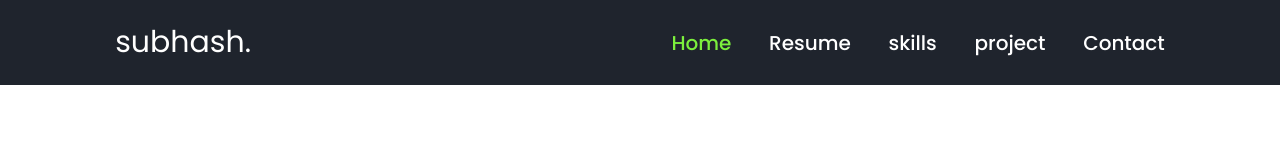
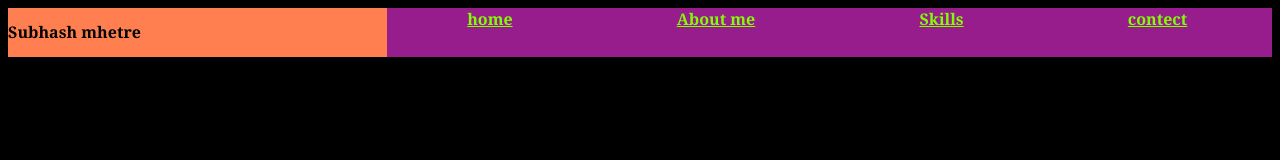
Before and after one commit to SubhashCode369/portfolio, a plain HTML site: page index.html in a window 1280 px wide. Drawn offline with Linux system fonts and the light colour scheme.

Commit message:
added more file
added more file

```diff
--- a/index.html
+++ b/index.html
@@ -14,22 +14,26 @@
 
 <body>
 
-    <header>
-        <a href="#" class="logo">subhash.</a>
-        <nav>
-            <a href="#" class="active">Home</a>
-            <a href="#">Resume</a>
-            <a href="#">skills</a>
-            <a href="#">project</a>
-            <a href="#">Contact</a>
+    <div class="main">
+
+        <nav class="nav">
+            <div class="nav_part1">
+              <h1>Subhash mhetre</h1>
+            </div>
+            <div class="nav_part2">
+                <a href="">home</a>
+                <a href="">About me</a>
+                <a href="">Skills</a>
+                <a href="">contect</a>
+            </div>
         </nav>
-    </header>
-    <main>
 
-    </main>
-    <footer>
 
-    </footer>
+
+    </div>
+
+
+
     <script src="script.js"></script>
 </body>
 
--- a/style.css
+++ b/style.css
@@ -1,58 +1,42 @@
-@import url('https://fonts.googleapis.com/css2?family=Poppins:wght@400;500;700&display=swap');
+html {
 
-* {
-    margin: 0%;
-    padding: 0%;
+    font-family: Georgia, 'Times New Roman', Times, serif;
     box-sizing: border-box;
-    text-decoration: none;
-    border: none;
-    outline: none;
-    font-family: "Poppins", sans-serif;
+    background: rgb(0, 0, 0);
 }
 
-:root {
-    --bg-color: #1f242d;
-    --second-bg-color: #323946;
-    --main-color: #7cf03d;
-    --white-color: #fff;
-    --disabled-color: #fff3;
+.main {
+    width: 100%;
+    height: 100%;
 }
 
-html {
-    font-size: 62.5%;
+nav {
+    display: flex;
+    width: 100%;
+    height: 100%;
+    background-color: rgb(151, 29, 141);
 }
 
-body {
-    color: var (--white-color);
+.nav_part1{
+    width: 30%;
+    background-color: coral;
+    height: 30%;
+
+}
+.nav_part1 h1{
+    font-size: medium;
+    font-weight: 800;
+}
+.nav_part2{
+    text-decoration: none;
+
 }
 
-header {
-    position: fixed;
-    top: 0%;
-    left: 0%;
-    width: 100%;
-    padding: 2rem 9%;
-    background: var(--bg-color);
-    display: flex;
-    justify-content: space-between;
-    align-items: center;
-    z-index: 100%;
+.nav_part2 a{
+    justify-content: flex-end;
+    color: chartreuse;
+    margin-top: 20px;
+    font-weight: 800;
+    font-size: medium;
+    margin: 80px;
 }
-
-.logo {
-    font-size: 3rem;
-    color: var(--white-color);
-    font-size: 700;
-}
-
-nav a{
-    font-size: 2rem;
-    color: var(--white-color);
-    font-weight: 500;
-    margin-left: 3.5rem;
-    transition: .5s;
-}
-nav a:hover,
-nav a.active {
-    color: var(--main-color);
-}
```
Also changed, not shown: Contact/Contact.html (deleted, +0 -16 lines), Resume/Resume.html (deleted, +0 -11 lines), project/project.html (deleted, +0 -11 lines), skills/skills.html (deleted, +0 -11 lines), Contact/Contact.css (deleted), Contact/Contact.js (deleted), Resume/Resume.js (deleted), Resume/resume.css (deleted), project/project.css (deleted), project/project.js (deleted), skills/skills.css (deleted), skills/skills.js (deleted).
